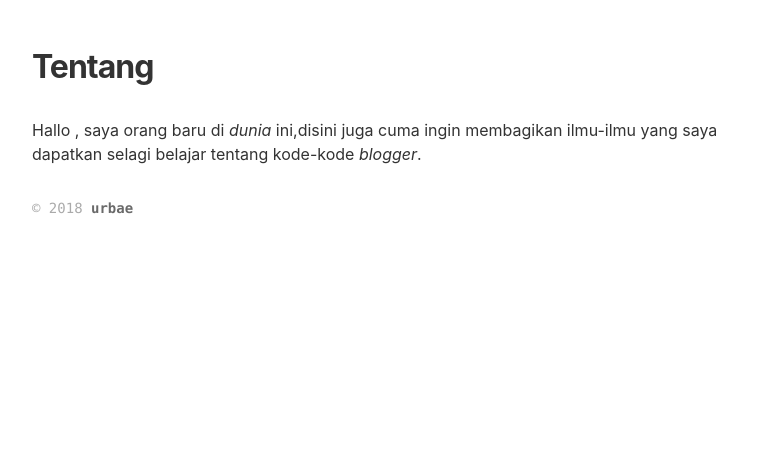
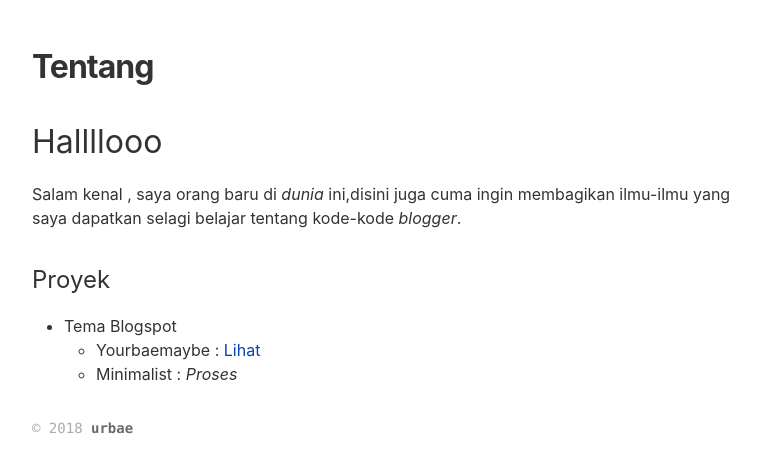
Before and after one commit to urbae/urbae.github.io, a Jekyll site: the page built from tentang.md, in a window 1280 px wide. Shown: the top 473 px of the page, without its empty margins (8-768 px from the left). Built offline with Jekyll 4.4.1, drawn with Linux system fonts in a browser that asks for light colours.

Commit message:
updated
updated

```diff
--- a/tentang.md
+++ b/tentang.md
@@ -3,4 +3,10 @@ layout: page
 title: Tentang
 ---
 
-Hallo , saya orang baru di <em>dunia</em> ini,disini juga cuma ingin membagikan ilmu-ilmu yang saya dapatkan selagi belajar tentang kode-kode <em>blogger</em>.
+## Hallllooo
+Salam kenal , saya orang baru di <em>dunia</em> ini,disini juga cuma ingin membagikan ilmu-ilmu yang saya dapatkan selagi belajar tentang kode-kode <em>blogger</em>.
+
+### Proyek
+* Tema Blogspot
+   - Yourbaemaybe : [Lihat](https://urbaemyb.blogspot.com)
+   - Minimalist : _Proses_
```
